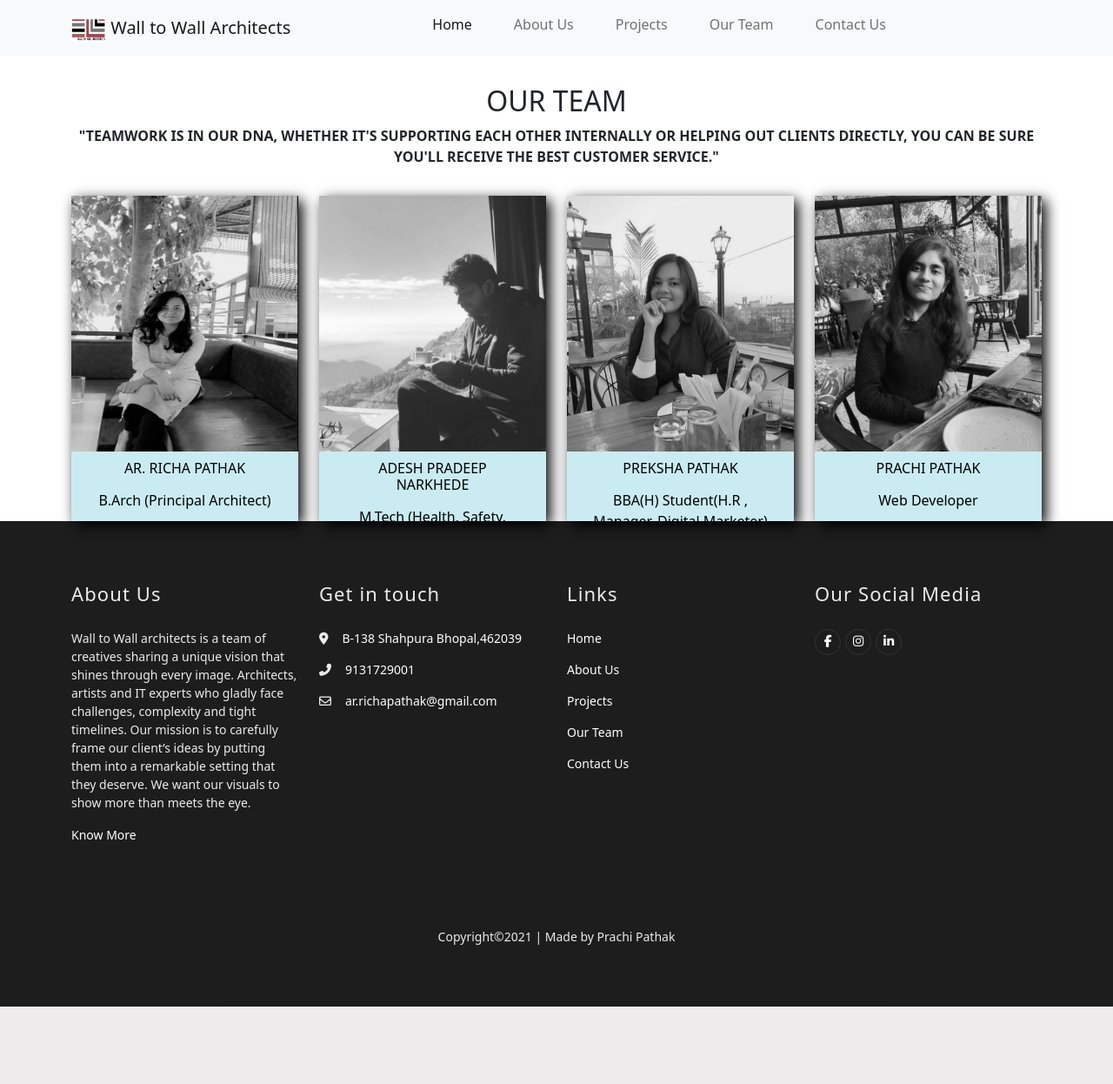
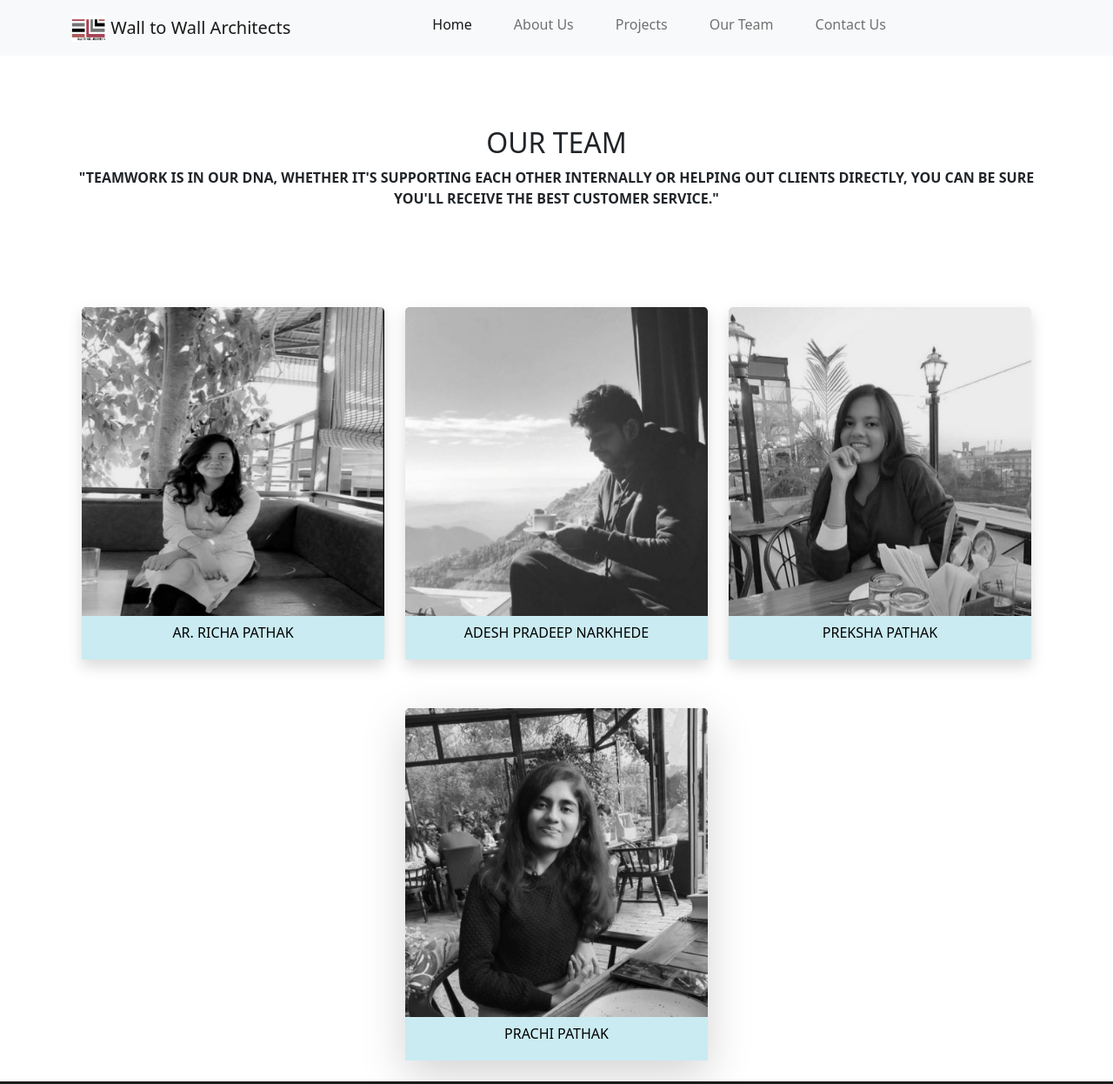
Before and after one commit to ritikjaiswal019/WalltoWallArchitects, a plain HTML site: page index.html in a window 1280 px wide. Shown: the top 1246 px of the page at 87% size. Before the commit the page ends 1157 px from the top, so only its background shows below. Drawn offline with nearby package versions, Linux system fonts and the light colour scheme.

Commit message:
Errors Corrected

```diff
--- a/index.html
+++ b/index.html
@@ -11,6 +11,7 @@
     integrity="sha384-EVSTQN3/azprG1Anm3QDgpJLIm9Nao0Yz1ztcQTwFspd3yD65VohhpuuCOmLASjC" crossorigin="anonymous">
   <link rel="stylesheet" type="text/css" href="style.css" />
   <script src="https://kit.fontawesome.com/d4e62f7a0a.js" crossorigin="anonymous"></script>
+  <script src="https://code.jquery.com/jquery-3.6.0.js" integrity="sha256-H+K7U5CnXl1h5ywQfKtSj8PCmoN9aaq30gDh27Xc0jk=" crossorigin="anonymous"></script>
   <title>Wall to Wall Architects</title>
 </head>
 
@@ -22,9 +23,8 @@
         <img src="images/logo.png" alt="" width="40" height="30" class="d-inline-block align-text-top">
         Wall to Wall Architects
       </a>
-            <button class="navbar-toggler" type="button" data-bs-toggle="collapse"
-                data-bs-target="#navbarSupportedContent" aria-controls="navbarSupportedContent" aria-expanded="false"
-                aria-label="Toggle navigation">
+      <button class="navbar-toggler" type="button" data-bs-toggle="collapse" data-bs-target="#navbarSupportedContent"
+        aria-controls="navbarSupportedContent" aria-expanded="false" aria-label="Toggle navigation">
         <span class="navbar-toggler-icon"></span>
       </button>
       <div class="collapse navbar-collapse" id="navbarSupportedContent">
@@ -51,9 +51,9 @@
 
 
   <div class="team-area bg-white">
-    <div class="container">
-      <div class="row">
-        <div class="col-md-12">
+    <div class="container-lg">
+      <div class="row py-4">
+        <div class="col-md-12 my-4">
           <div class="section-title text-center">
             <h2>Our Team</h2>
             <p>"Teamwork is in our DNA, whether it's supporting each other internally or helping out clients directly,
@@ -61,12 +61,14 @@
             </p>
           </div>
         </div>
+      </div>
 
+      <div class="row py-4 mx-0">
         <!--== Single Team Item ==-->
-        <div class="col-md-3">
-          <div class="single-team">
+        <div class="col-md-4 my-2">
+          <div class="single-team shadow">
             <div class="team-img">
-              <img src="images/richa.jpg" alt="" class="img-responsive">
+              <img src="images/richa.jpg" alt="" class="img-responsive rounded-3">
             </div>
             <div class="team-content">
               <div class="team-info">
@@ -80,16 +82,16 @@
           </div>
         </div>
         <!--== Single Team Item ==-->
-        <div class="col-md-3">
-          <div class="single-team">
+        <div class="col-md-4 my-2">
+          <div class="single-team shadow">
             <div class="team-img">
-              <img src="images/adesh.jpg" alt="" class="img-responsive">
+              <img src="images/adesh.jpg" alt="" class="img-responsive rounded-3">
             </div>
             <div class="team-content">
               <div class="team-info">
                 <h3>Adesh Pradeep Narkhede
                 </h3>
-                <p>M.Tech (Health, Safety, Environment) B.Tech (,Civil &Chemical Engineer)
+                <p>M.Tech (Health, Safety, Environment) B.Tech (Civil & Chemical Engineer)
                 </p>
               </div>
               <p class="team-text">Lorem ipsum dolor sit amet, consectetur adipisicing elit. Nam quasi, vel.</p>
@@ -97,10 +99,10 @@
           </div>
         </div>
         <!--== Single Team Item ==-->
-        <div class="col-md-3">
-          <div class="single-team">
+        <div class="col-md-4 my-2">
+          <div class="single-team shadow">
             <div class="team-img">
-              <img src="images/preksha.jpg" alt="" class="img-responsive">
+              <img src="images/preksha.jpg" alt="" class="img-responsive rounded-3">
             </div>
             <div class="team-content">
               <div class="team-info">
@@ -113,11 +115,13 @@
             </div>
           </div>
         </div>
+      </div>
+      <div class="row d-flex justify-content-center py-4 mx-0">
         <!--== Single Team Item ==-->
-        <div class="col-md-3">
-          <div class="single-team ">
+        <div class="col-md-4">
+          <div class="single-team  shadow-lg">
             <div class="team-img">
-              <img src="images/prachi.jpg" alt="" class="img-responsive">
+              <img src="images/prachi.jpg" alt="" class="img-responsive rounded-3">
             </div>
             <div class="team-content">
               <div class="team-info">
@@ -136,10 +140,10 @@
 
 
 
-    <footer class="site-footer pt-2.5">
+  <footer class="site-footer">
     <div class="container">
       <div class="row mb-5">
-                <div class="col-md-3 mb-5">
+        <div class="col-md-6">
           <h2>About Us</h2>
           <p>Wall to Wall architects is a team of creatives sharing a unique vision that shines through every
             image.
@@ -151,16 +155,15 @@
           </p>
           <p> <a href="#">Know More</a></p>
         </div>
-                <div class="col-md-3 mb-5">
+        <div class="col-md-4">
           <h2>Get in touch</h2>
           <ul class="list-unstyled footer-link">
             <li class="d-flex">
-                            <span class="me-3"><i class="fas fa-map-marker-alt"></i> </span><span
-                                class="text-white">B-138 Shahpura Bhopal,462039</span>
+              <span class="me-3"><i class="fas fa-map-marker-alt"></i> </span><span class="text-white">B-138 Shahpura
+                Bhopal,462039</span>
             </li>
             <li class="d-flex">
-                            <span class="me-3"><i class="fas fa-phone-alt"></i> </span><span
-                                class="text-white">9131729001</span>
+              <span class="me-3"><i class="fas fa-phone-alt"></i> </span><span class="text-white">9131729001</span>
             </li>
             <li class="d-flex">
               <span class="me-3"><i class="far fa-envelope"></i> </span><span class="text-white"><a
@@ -168,7 +171,7 @@
             </li>
           </ul>
         </div>
-                <div class="col-md-3 mb-5">
+        <div class="col-md-2">
           <h2>Links</h2>
           <ul class="list-unstyled footer-link">
             <li><a href="#">Home</a></li>
@@ -178,9 +181,11 @@
             <li><a href="#">Contact Us</a></li>
           </ul>
         </div>
-                <div class="col-md-3">
+      </div>
+      <div class="row d-flex justify-content-center">
+        <div class="col text-center">
           <h2>Our Social Media</h2>
-                    <ul class="list-unstyled footer-link d-flex footer-social">
+          <ul class="list-unstyled footer-link d-flex footer-social justify-content-center">
             <li><a href="#"><span class="icons"><i class="fab fa-facebook-f"></i></span></a></li>
             <li><a href="#"><span class="icons"><i class="fab fa-instagram"></i></span></a></li>
             <li><a href="https://www.linkedin.com/in/ar-richa-pathak-0795aa14a/"><span class="icons"><i
@@ -190,13 +195,16 @@
       </div>
       <div class="row">
         <div class="col-12 text-md-center text-left">
-                    <p>Copyright<span>&copy;</span>2021 | Made by Prachi Pathak</p>
+          <p>Copyright <span>&copy;</span><span id="currentYear"></span> All Rights Reserved. | Made by Prachi Pathak</p>
         </div>
       </div>
     </div>
   </footer>
 
-
+  <script>
+    const todaysDate = new Date();
+    $('#currentYear').html( todaysDate.getFullYear());
+  </script>
 
 
 
--- a/style.css
+++ b/style.css
@@ -33,11 +33,12 @@ body{
   font-weight:bold;
 }
 .single-team{
-  padding-bottom: 70px;
   position: relative;
   z-index: 1;
+  min-width: 200px;
+  /* max-width: 400px; */
   overflow: hidden;
-  box-shadow:5px 5px 15px #000;
+  text-align: -webkit-center;
 }
 
 .team-img{
@@ -53,18 +54,18 @@ body{
   transform: scale(1.1);
 }
 .team-content {
-  height: 80px;
   width: 100%;
+  height: 250px;
   position: absolute;
   text-align: center;
   overflow: hidden;
-  bottom: 0;
+  bottom: -200px;
   transition: all .4s;
   background:#caebf2;
   z-index:5;
 }
 .single-team:hover .team-content{
-  height: 150px;
+  bottom: -25px;
 }
 .team-info {
   padding: 5px 20px 5px 20px;
@@ -81,7 +82,6 @@ body{
 }
 .single-team:hover .team-info h3{
   color:black;
-  ;
 }
 .team-info p {
   margin-top: 15px;
```
Lines whose indentation alone changed are shown as unchanged.
